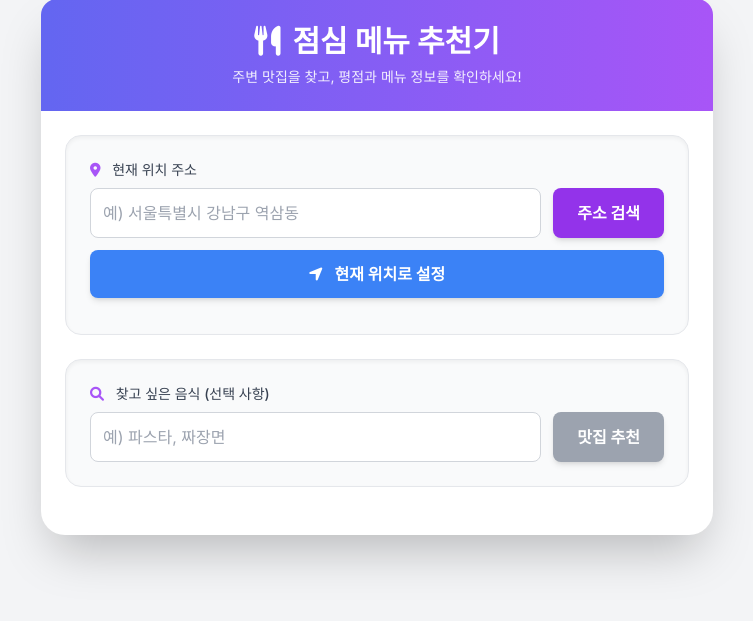
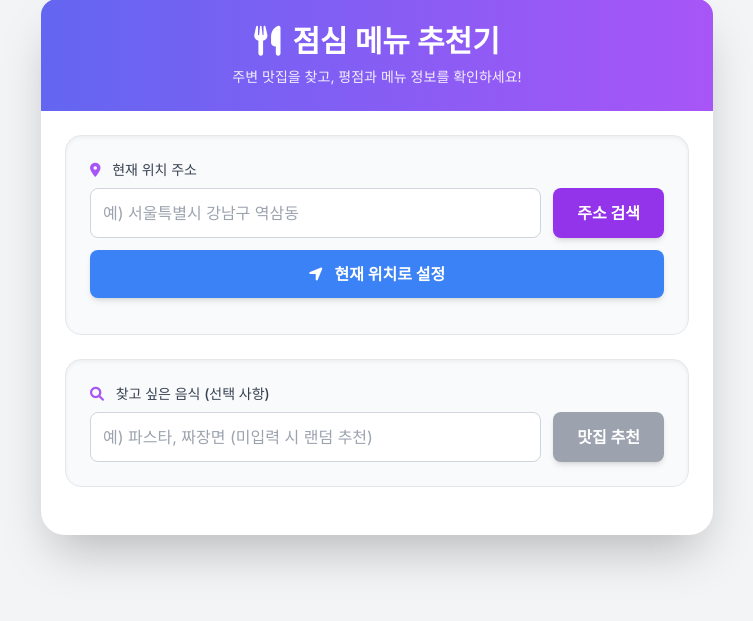
Before and after one commit to Eadgnus/Restaurant_Finder, a Flask app: page / in a window 1280 px wide. Shown: the part 133-754 px from the top of the page, without its empty margins (263-1016 px from the left). Run offline with Flask 3, Linux system fonts and the light colour scheme; some libraries are stand-ins or nearby versions.

Commit message:
HTML Space holder

```diff
--- a/templates/index.html
+++ b/templates/index.html
@@ -61,7 +61,7 @@
                     찾고 싶은 음식 (선택 사항)
                 </label>
                 <div class="flex flex-col sm:flex-row space-y-3 sm:space-y-0 sm:space-x-3">
-                    <input type="text" id="foodQueryInput" placeholder="예) 파스타, 짜장면"
+                    <input type="text" id="foodQueryInput" placeholder="예) 파스타, 짜장면 (미입력 시 랜덤 추천)"
                         class="flex-grow p-3 border border-gray-300 rounded-lg focus:outline-none focus:ring-2 focus:ring-purple-500 transition duration-200">
                     <button id="searchRestaurantsBtn" disabled
                         class="bg-gray-400 text-white font-bold py-3 px-6 rounded-lg shadow-md cursor-not-allowed">
```
